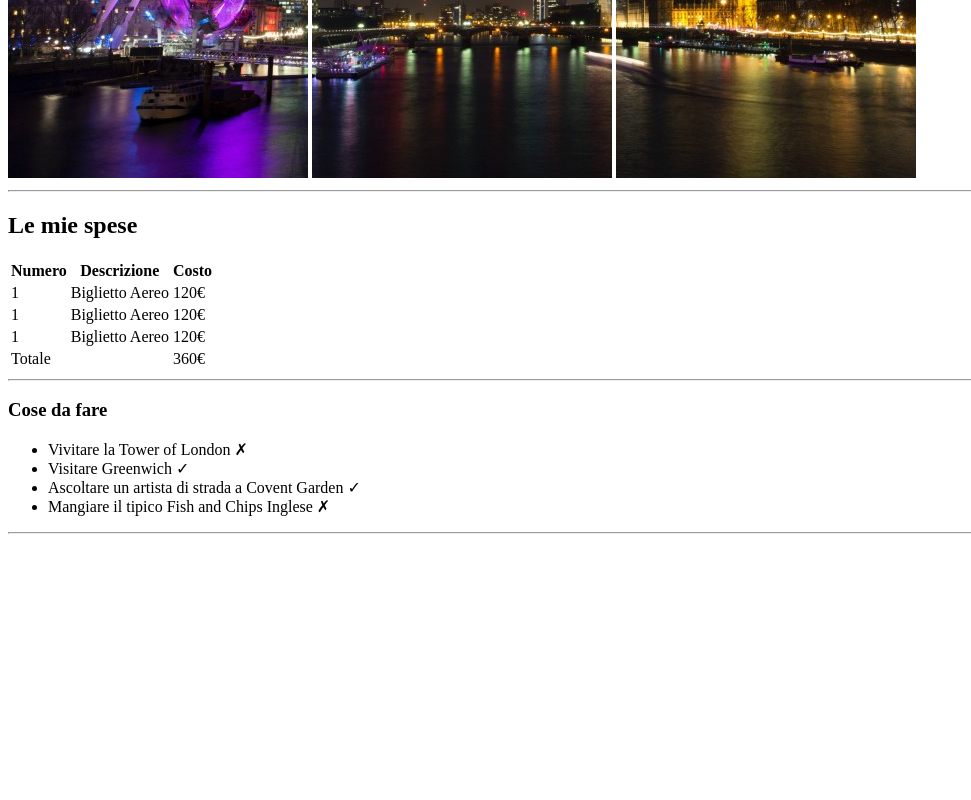
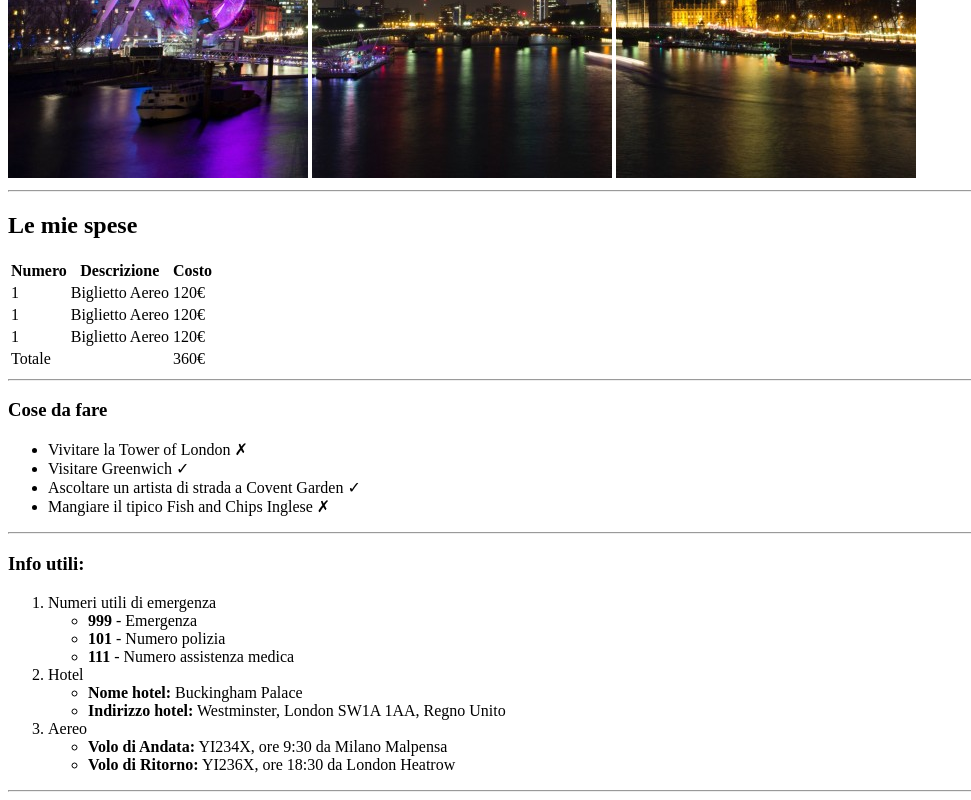
Before and after one commit to Christian-Beninati/html-london-trip, a plain HTML site: page index.html in a window 1280 px wide. Shown: the part 502-1302 px from the top of the page, without its empty margins (0-971 px from the left). Before the commit the page ends 1044 px from the top, so only its background shows below. Drawn offline with Linux system fonts and the light colour scheme.

Commit message:
main-section-info

```diff
--- a/index.html
+++ b/index.html
@@ -75,6 +75,46 @@
             </ul>
             <hr>
         </section>
+
+        <section id="info">
+            <h3>Info utili:</h3>
+            <!-- elenco info utili -->
+            <ol>
+                <li>
+                    Numeri utili di emergenza
+                    <ul>
+                        <li> <strong>999</strong> - Emergenza</li>
+                    </ul>
+                    <ul>
+                        <li> <strong>101</strong> - Numero polizia</li>
+                    </ul>
+                    <ul>
+                        <li> <strong>111</strong> - Numero assistenza medica</li>
+                    </ul>
+                </li>
+
+                <li>
+                    Hotel
+                    <ul>
+                        <li> <strong>Nome hotel:</strong> Buckingham Palace</li>
+                    </ul>
+                    <ul>
+                        <li> <strong>Indirizzo hotel:</strong> Westminster, London SW1A 1AA, Regno Unito</li>
+                    </ul>
+                </li>
+
+                <li>
+                    Aereo
+                    <ul>
+                        <li> <strong>Volo di Andata:</strong> YI234X, ore 9:30 da Milano Malpensa</li>
+                    </ul>
+                    <ul>
+                        <li> <strong>Volo di Ritorno:</strong> YI236X, ore 18:30 da London Heatrow</li>
+                    </ul>
+                </li>
+            </ol>
+            <hr>
+        </section>
     </main>
 </body>
 </html>
```
